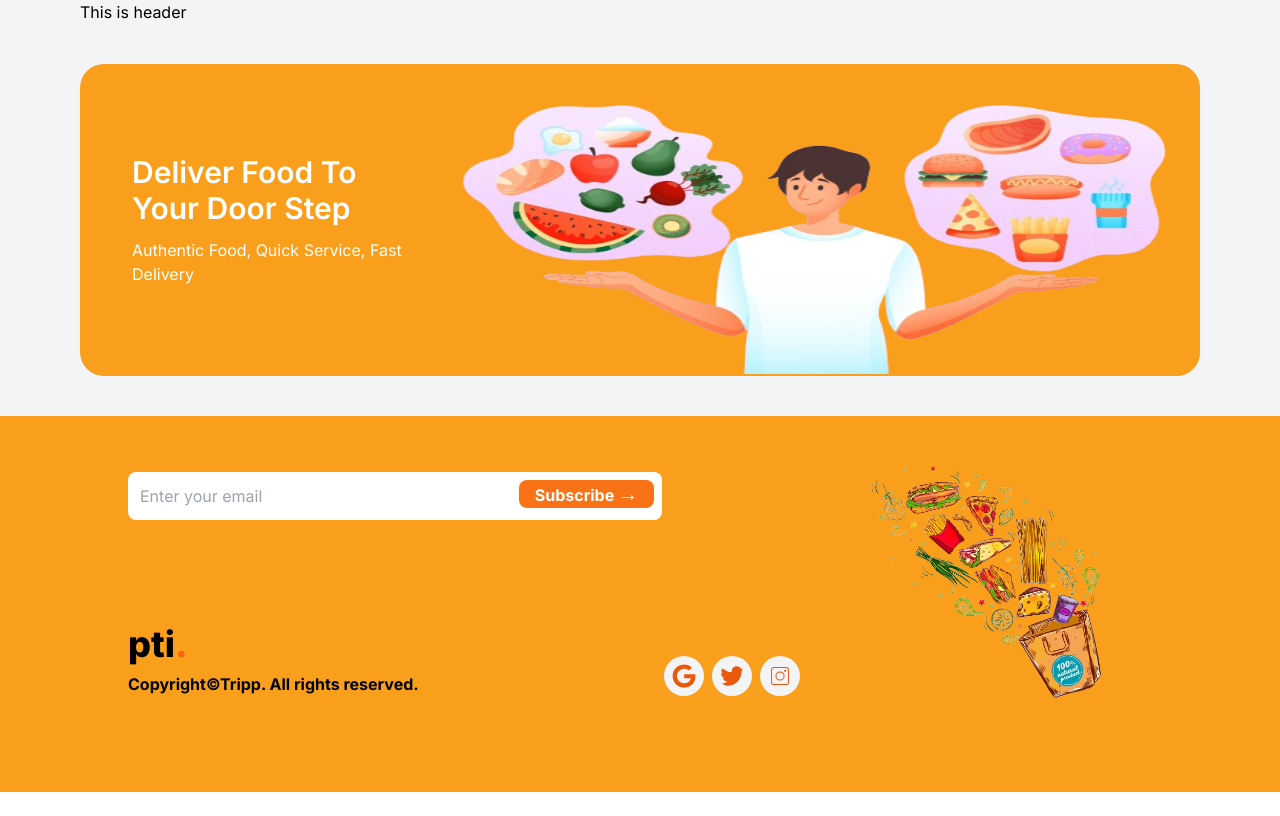
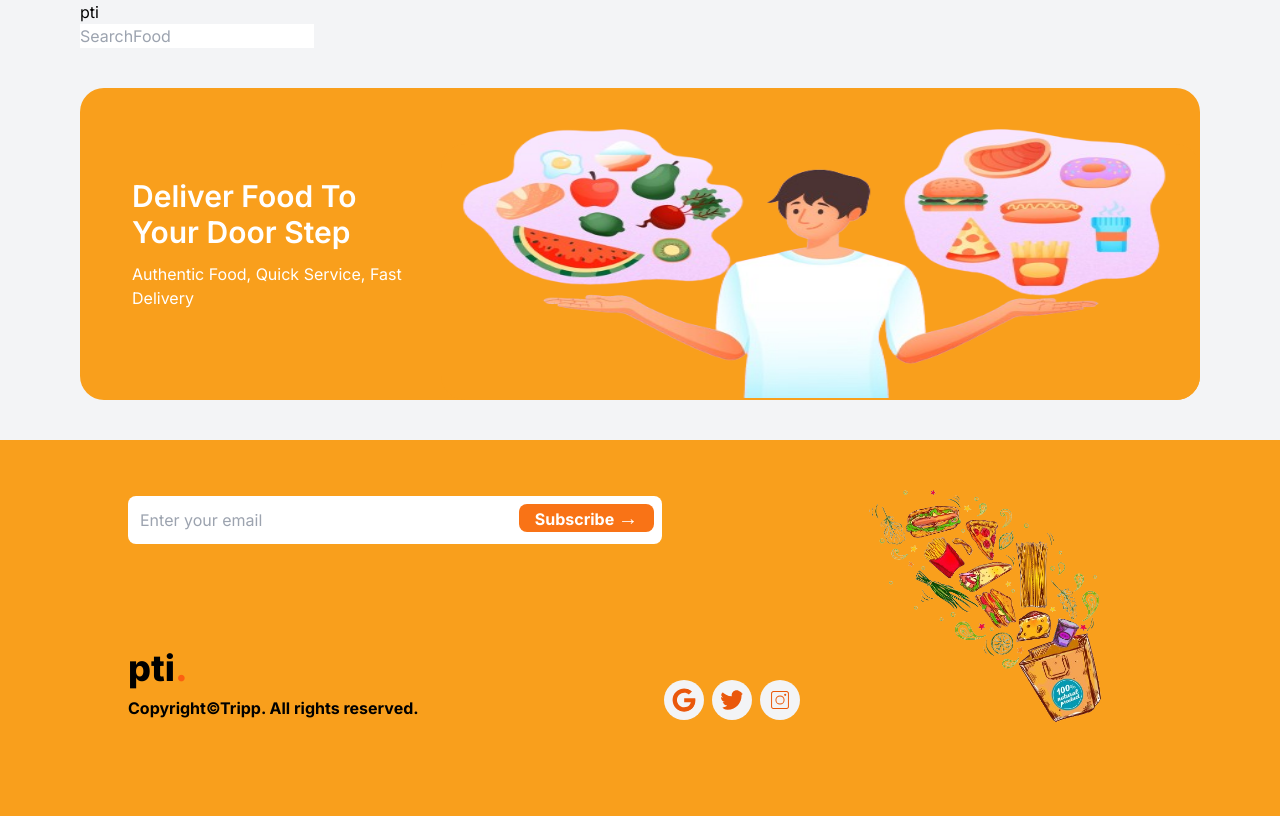
Before and after one commit to abuhasanmahmud/QT-dotnet-task, a Next.js app: page / in a window 1280 px wide. Built offline with nearby package versions, Linux system fonts and the light colour scheme.

Commit message:
feat(v-1) home page top done

```diff
--- a/app/components/Header.jsx
+++ b/app/components/Header.jsx
@@ -1,7 +1,16 @@
 import React from "react";
 
 const Header = () => {
-  return <div>This is header</div>;
+  return (
+    <div>
+      <div>
+        <h1>pti</h1>
+      </div>
+      <div>
+        <input type="text" placeholder="SearchFood" />
+      </div>
+    </div>
+  );
 };
 
 export default Header;
--- a/app/components/HomeTop.jsx
+++ b/app/components/HomeTop.jsx
@@ -12,7 +12,7 @@ const HomeTop = () => {
             Authentic Food, Quick Service, Fast Delivery
           </p>
         </div>
-        <div className="md:bg-custom-yellow bg-custom-orange rounded-3xl relative w-full h-64 mt-14 ">
+        <div className="md:bg-custom-yellow bg-custom-orange rounded-3xl relative w-full h-64 mt-14  ">
           <img src="/Image1.png" alt="" className=" absolute top-[-66px] w-full h-[20rem]" />
         </div>
       </div>
--- a/app/layout.js
+++ b/app/layout.js
@@ -15,7 +15,7 @@ export default function RootLayout({ children }) {
     <html lang="en">
       <body className={inter.className}>
         <main className="bg-gray-100">
-          <div className="sm:mx-5 md:mx-10 lg:mx-20 mx-2">
+          <div className=" md:mx-20 mx-2">
             <Header />
             {children}
           </div>
```
